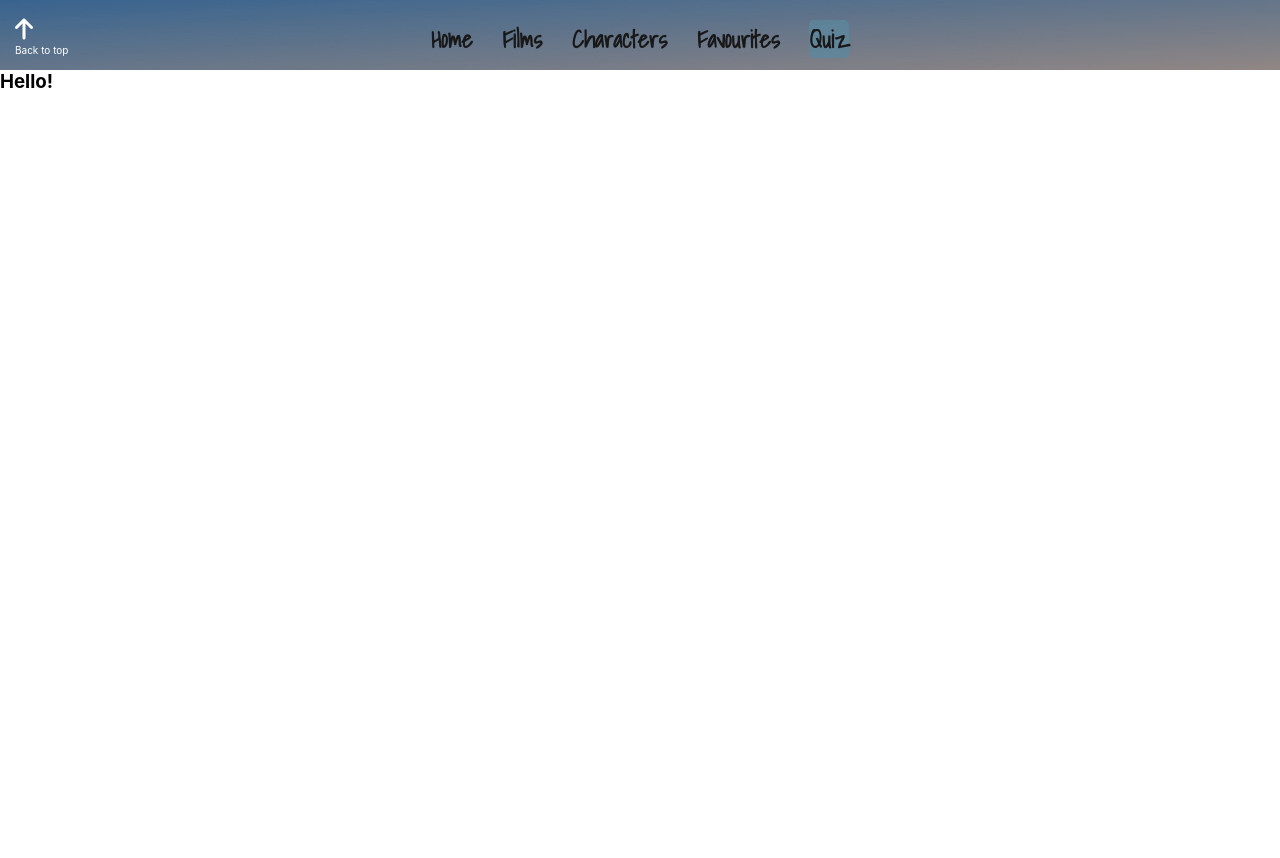
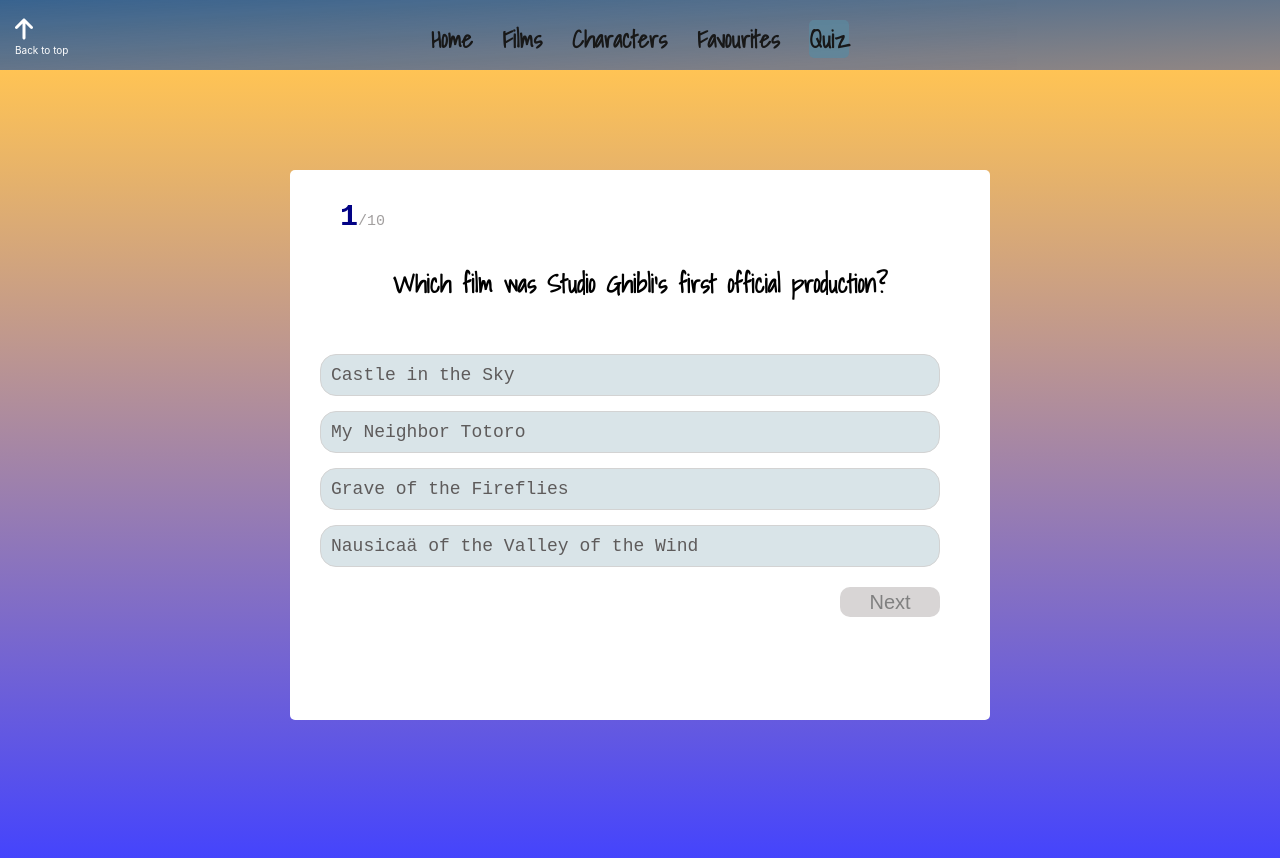
Before and after one commit to narttheresa/studio-ghibli-app, a React (Create React App) app: page /quiz in a window 1280 px wide. Shown: the top 858 px of the page. Before the commit the page ends 800 px from the top, so only its background shows below. Built offline with nearby package versions, Linux system fonts and the light colour scheme; a web font is replaced by a local one.

Commit message:
initial build on quiz component

```diff
--- a/src/App.jsx
+++ b/src/App.jsx
@@ -6,8 +6,7 @@
 import CharacterList from "./components/CharacterList";
 import FavouriteList from "./components/FavouriteList";
 import Quiz from "./components/Quiz";
-
-
+import { jsQuizz } from "./Data/Questions";
 
 function App() {
   return (
@@ -21,8 +20,7 @@
             <Route path="/films" element={<FilmList />} />
             <Route path="/people" element={<CharacterList />} />
             <Route path="/favourites" element={<FavouriteList />} />
-            <Route path="/quiz" element={<Quiz />} />
-
+            <Route path="/quiz" element={<Quiz questions={jsQuizz.questions} />} />
           </Routes>
         </BrowserRouter>
       </header>
--- /dev/null
+++ b/src/Data/Questions.js
@@ -0,0 +1,132 @@
+export const jsQuizz ={
+  questions: [
+      {
+        id: 1,
+        question: "Which film was Studio Ghibli’s first official production?",
+        choices: [
+          "Castle in the Sky",
+          "My Neighbor Totoro",
+          "Grave of the Fireflies",
+          "Nausicaä of the Valley of the Wind"
+        ],
+        type: "MCQs",
+        correctAnswer: "Castle in the Sky"
+      },
+      {
+        id: 2,
+        question: "Which actor from the newest Star Wars trilogy also voiced a protagonist in a Studio Ghibli film?",
+        choices: [
+          "John Boyega",
+          "Lupita Nyong’o",
+          "Adam Driver",
+          "Daisy Ridley"
+        ],
+        type: "MCQs",
+        correctAnswer: "Daisy Ridley"
+      },
+      {
+        id: 3,
+        question: "Which Studio Ghibli film was NOT directed by Hayao Miyazaki?",
+        choices: [
+          "The Wind Rises",
+          "Ponyo",
+          "Kiki's Delivery Service",
+          "Grave of the Fireflies"
+        ],
+        type: "MCQs",
+        correctAnswer:"Grave of the Fireflies"
+      },
+      {
+        id: 4,
+        question: "Which Studio Ghibli film does NOT include human-like animal characters?",
+        choices: [
+          "Porco Rosso",
+          "Princess Mononoke",
+          "From Up on Poppy Hill",
+          "Kiki's Delivery Service"
+        ],
+        type: "MCQs",
+        correctAnswer: "From Up on Poppy Hill"
+      },
+      {
+        id: 5,
+        question: "Which Studio Ghibli character is featured in the studio’s logo?",
+        choices: [
+          "Moro from Princess Mononoke",
+          "Totoro from My Neighbor Totoro",
+          "Calcifer from Howl’s Moving Castle",
+          "Jiji from Kiki’s Delivery Service"
+        ],
+        type: "MCQs",
+        correctAnswer: "Totoro from My Neighbor Totoro"
+      },
+      {
+        id: 6,
+        question: "Which author adapted the movie script for Princess Mononoke?",
+        choices: [
+          "Michael Chabon",
+          "Haruki Murakami",
+          "Neil Gaiman",
+          "Terry Pratchett"
+        ],
+        type: "MCQs",
+        correctAnswer: "Neil Gaiman"
+      },
+      {
+        id: 7,
+        question: "Which Studio Ghibli film is based on The Little Mermaid?",
+        choices: [
+          "Spirited Away",
+          "Ponyo",
+          "The Tale of Princess Kaguya",
+          "Kiki's Delivery Service"
+        ],
+        type: "MCQs",
+        correctAnswer: "Ponyo"
+      },
+      {
+        id: 8,
+        question: "Which Studio Ghibli film’s protagonist is a World War I veteran?",
+        choices: [
+          "Seita from Grave of the Fireflies",
+          "Porco Rosso from Porco Rosso",
+          "Jiro Horikoshi from The Wind Rises",
+          "Shun Kazama from From Up on Poppy Hill"
+        ],
+        type: "MCQs",
+        correctAnswer: "Porco Rosso from Porco Rosso"
+      },
+      {
+        id: 9,
+        question: "Which Studio Ghibli film is based on a Diana Wynne Jones novel?",
+        choices: [
+          "Only Yesterday",
+          "The Cat Returns",
+          "Howl’s Moving Castle",
+          "The Secret World of Arrietty"
+        ],
+        type: "MCQs",
+        correctAnswer: "Howl’s Moving Castle"
+      },
+      {
+        id: 10,
+        question: "Which of the following Studio Ghibli films is the director’s original work?",
+        choices: [
+          "The Secret World of Arrietty",
+          "Tales of Earthsea",
+          "The Tale of Princess Kaguya",
+          "Nausicaä of the Valley of the Wind"
+        ],
+        type: "MCQs",
+        correctAnswer: "The Tale of Princess Kaguya"
+      }
+    ]
+
+};
+
+
+export const resultInitialState = {
+  score: 0,
+  correctAnswers: 0,
+  wrongAnswers: 0
+}
--- a/src/Styles/FilmList.css
+++ b/src/Styles/FilmList.css
@@ -74,10 +74,9 @@
     border-radius: 5px;
     box-shadow: 0 2px 4px rgba(0, 0, 0, 0.1);
     padding: 20px;
-    width: 400px;
+    width: 450px;
     text-align: center;
     opacity: 0.8;
-
 }
 
 
@@ -90,7 +89,7 @@
 
 .film-card h3 {
     font-family: 'Shadows Into Light', cursive;
-    padding: 15px;
+    padding: 10px;
     font-size: 25px;
 }
 
@@ -99,7 +98,7 @@
 }
 
 .film-card p {
-    padding: 10px;
+    padding: 13px;
 }
 
 .film-card small {
--- /dev/null
+++ b/src/Styles/Quiz.css
@@ -0,0 +1,88 @@
+
+.quiz-wrapper {
+    font-family: monospace;
+    background: linear-gradient(0deg, rgba(0, 0, 255, 0.74), rgba(255, 166, 0, 0.671) );
+    color: black;
+    display: flex;
+    justify-content: center;
+    margin: 0 auto;
+    padding: 0 25px;
+    height: 100vh;
+}
+
+
+.quiz-container {
+    width: 700px;
+    height: 550px;
+    background: white;
+    border-radius: 5px;
+    box-sizing: border-box;
+    margin-top: 100px;
+    padding: 30px 50px;
+}
+
+.quiz-container h2 {
+    font-size: 25px;
+    margin: 0;
+}
+.active-question-num {
+    font-size: 30px;
+    font-weight: 600;
+    color: rgb(2, 2, 133);
+}
+
+
+.total-question-num {
+    font-size: 15px;
+    font-weight: 500;
+    color: rgb(162, 159, 159);
+}
+
+.quiz-container ul {
+    margin-top: 20px;
+    margin-left: -20px;
+}
+
+.quiz-container li {
+    list-style: none;
+    font-size: 18px;
+    color: rgb(94, 91, 91);
+    background: rgb(217, 228, 232);
+    border: 1px solid lightgray;
+    border-radius: 16px;
+    padding: 10px;
+    margin-top: 15px;
+    cursor: pointer;
+}
+
+
+.quiz-container .selected-answer {
+    background: rgb(207, 157, 218);
+    border: 1px solid rgb(0, 251, 255);
+    color: aliceblue;
+}
+
+
+
+.quiz-container .button-wrapper {
+    display: flex;
+    justify-content: flex-end;
+
+}
+
+.button-wrapper button {
+   width: 100px;
+   height: 30px;
+   background: linear-gradient(0deg, rgba(0, 0, 255, 0.74), rgba(255, 166, 0, 0.671) );
+   border-radius: 10px;
+   font-size: 20px;
+   color: white;
+   border: none;
+   margin-top: 20px;
+   cursor: pointer;
+}
+
+.button-wrapper button:disabled {
+    background: rgb(216, 213, 213);
+    color: grey;
+}
--- a/src/components/Quiz.js
+++ b/src/components/Quiz.js
@@ -1,11 +1,72 @@
-import React from "react";
+import React, { useState } from "react";
+import "../Styles/Quiz.css";
+import { resultInitialState } from "../Data/Questions";
 
+function Quiz({ questions }) {
+  const [currentQuestion, setCurrentQuestion] = useState(0);
+  const [answerIndex, setAnswerIndex] = useState(null);
+  const [answer, setAnswer] = useState(null);
+  const [result, setResult] = useState(resultInitialState);
 
-function Quiz() {
-    return (
-        <h3>Hello!</h3>
-    )
+  const { question, choices, correctAnswer } = questions[currentQuestion];
+
+  function onAnswerClick(answer, index) {
+    setAnswerIndex(index);
+    if (answer === correctAnswer) {
+      setAnswer(true);
+    } else {
+      setAnswer(false);
+    }
+  }
+
+  function onClickNext() {
+    setAnswerIndex(null);
+    setResult((previous) =>
+      answer
+        ? {
+            ...previous,
+            score: previous.score + 5,
+            correctAnswers: previous.correctAnswers + 1,
+          }
+        : {
+            ...previous,
+            wrongAnswers: previous.wrongAnswers + 1,
+          }
+    );
+    if(currentQuestion !== questions.length - 1) {
+        setCurrentQuestion(currentQuestion + 1)
+    } else {
+        setCurrentQuestion(0);
+    }
+  }
+
+  return (
+    <div className="quiz-wrapper">
+      <div className="quiz-container">
+        <div>
+          <span className="active-question-num">{currentQuestion + 1}</span>
+          <span className="total-question-num">/{questions.length}</span>
+          <h2>{question}</h2>
+          <ul>
+            {choices.map((answer, index) => (
+              <li
+                key={answer}
+                onClick={() => onAnswerClick(answer, index)}
+                className={answerIndex === index ? "selected-answer" : null}
+              >
+                {answer}
+              </li>
+            ))}
+          </ul>
+          <div className="button-wrapper">
+            <button onClick={onClickNext} disabled={answerIndex === null}>
+              {currentQuestion === question.length - 1 ? "Finish" : "Next"}
+            </button>
+          </div>
+        </div>
+      </div>
+    </div>
+  );
 }
 
-
 export default Quiz;
```
